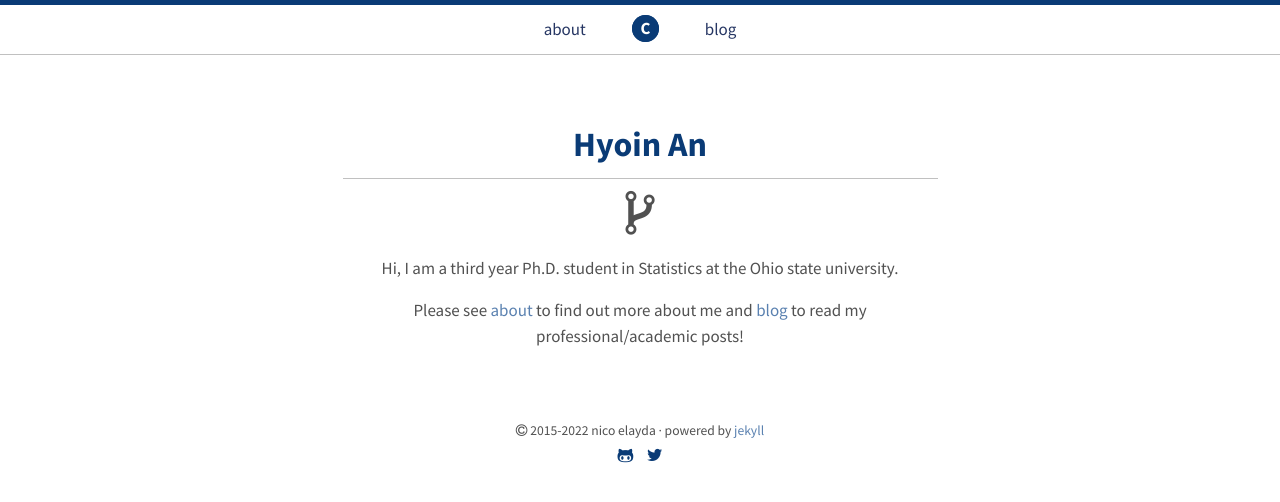
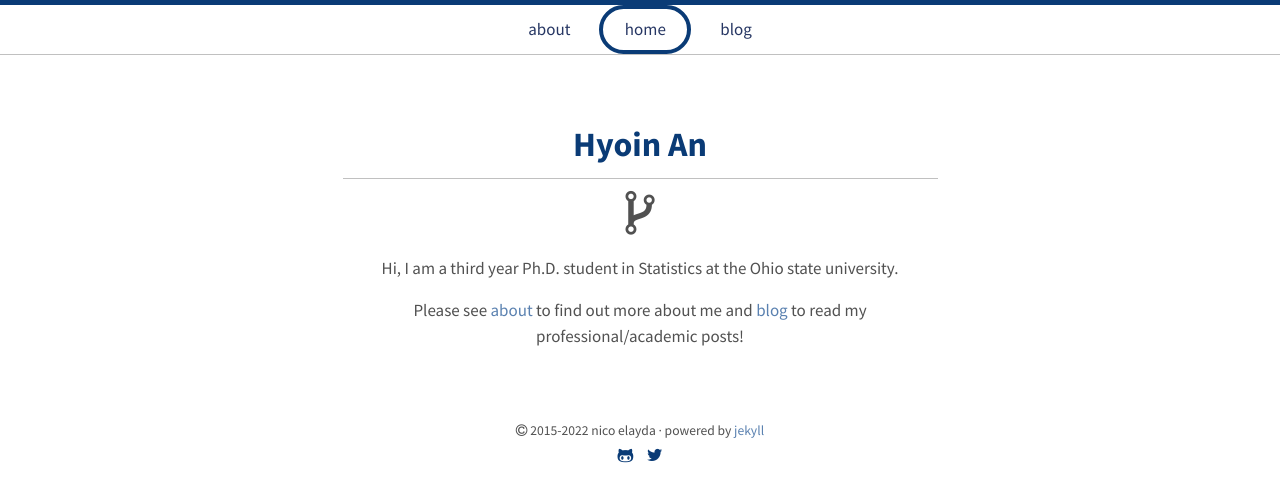
Before and after one commit to hyoin-an/hyoin-an.github.io, a Jekyll site: the page built from index.html, in a window 1280 px wide. Shown: the top 502 px of the page. Built offline with Jekyll 4.4.1, drawn with Linux system fonts in a browser that asks for light colours.

Commit message:
Update default.html

```diff
--- a/_layouts/default.html
+++ b/_layouts/default.html
@@ -7,7 +7,7 @@
     <nav class="nav-main">
       <ul>
         <li class="hvr-underline-reveal"><a href="{{ site.baseurl }}/about/">about</a></li>
-        <li class="logo"><a class="hvr-ripple-out" href="{{ site.baseurl }}/">C</a></li>
+        <li class="hvr-underline-reveal"><a class="hvr-ripple-out" href="{{ site.baseurl }}/">home</a></li>
         <li class="hvr-underline-reveal"><a href="{{ site.baseurl }}/blog/">blog</a></li>
       </ul>
     </nav>
```
